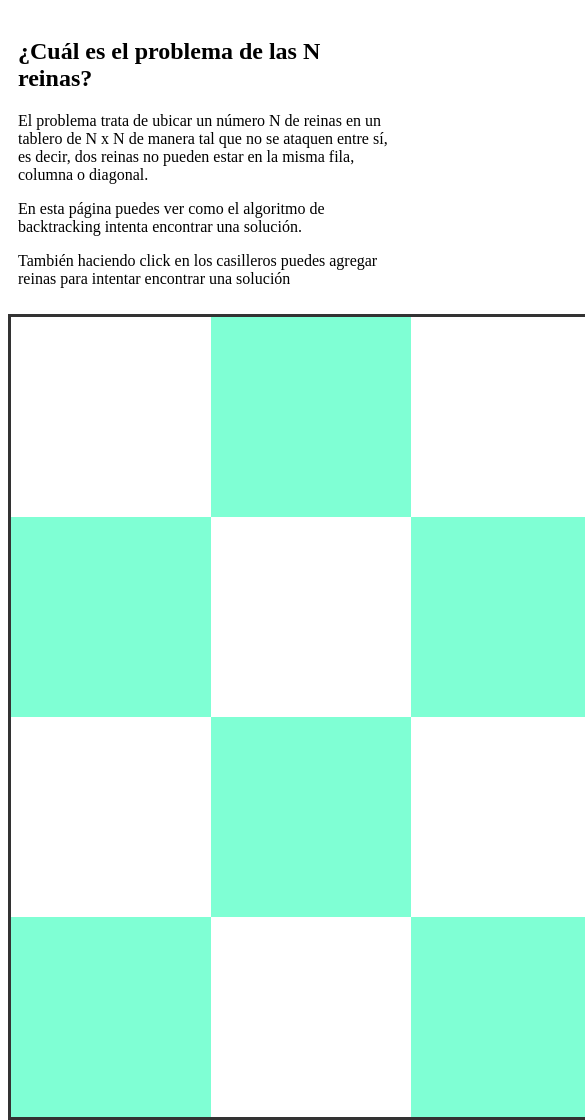
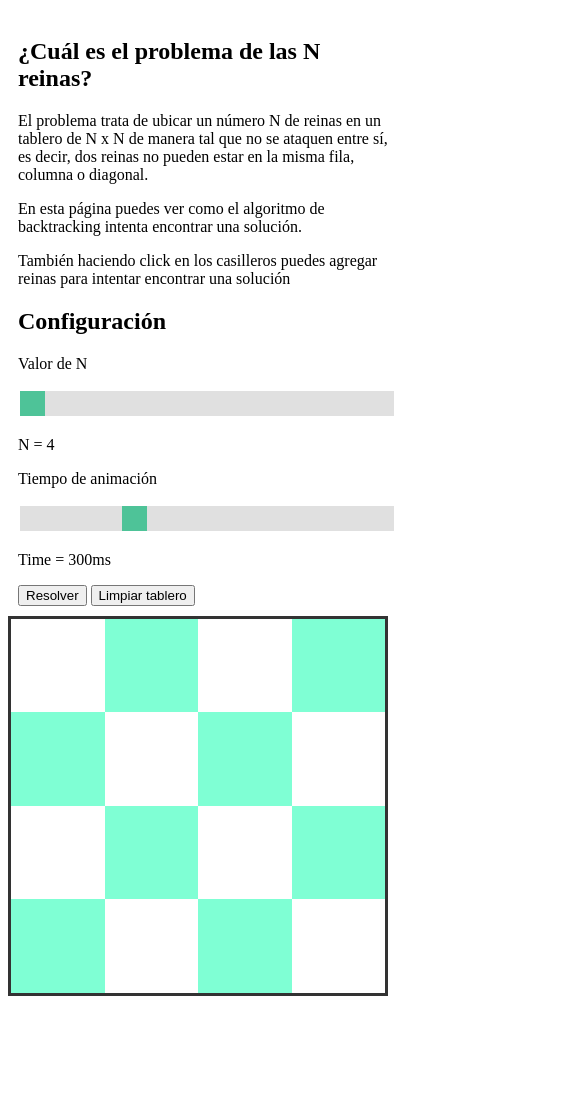
Before and after one commit to RomanLupiano/NReinas, a plain HTML site: page index.html in a window 390 px wide. Shown: the top 1120 px of the page, 585 px wide, since content can reach past the window. After the commit the page ends 996 px from the top, so only its background shows below. Drawn offline with Linux system fonts and the light colour scheme.

Commit message:
Reordenamiento de columnas

```diff
--- a/index.html
+++ b/index.html
@@ -9,22 +9,13 @@
 </head>
 <body>
 
-    <div class="row">
-
         <div class="column left">
             <h2>¿Cuál es el problema de las N reinas?</h2>
             <p>El problema trata de ubicar un número N de reinas en un tablero de N x N de manera tal que no se ataquen entre
                 sí, es decir, dos reinas no pueden estar en la misma fila, columna o diagonal.</p>
             <p>En esta página puedes ver como el algoritmo de backtracking intenta encontrar una solución.</p>
             <p>También haciendo click en los casilleros puedes agregar reinas para intentar encontrar una solución</p>
-        </div>
 
-        <div id="board" class="container column">
-
-        </div>
-
-
-        <div class="column right">
             <h2>Configuración</h2>
             <p>Valor de N</p>
             <div class="slidecontainer">
@@ -40,7 +31,10 @@
             <input id="clean" type="button" value="Limpiar tablero" onclick="modifyBoard()" />
 
         </div>
-    </div>
+
+        <div id="board" class="container column">
+
+        </div>
 
     <script src="script.js"></script>
 
--- a/script.js
+++ b/script.js
@@ -48,10 +48,10 @@ function cellClicked(id){
 }
 
 function modifyGrid() {
-    let board = document.getElementById("board")
-    board.style.gridTemplateColumns = "repeat("+ N +", " + 800/N + "px)"
-    board.style.gridTemplateRows = "repeat("+ N +", " + 800/N + "px)"
-    board.style.fontSize = 800/N + "px"
+    let size = boardElement.offsetWidth - 6
+    boardElement.style.gridTemplateColumns = "repeat("+ N +", " + size/N + "px)"
+    boardElement.style.gridTemplateRows = "repeat("+ N +", " + size/N + "px)"
+    boardElement.style.fontSize = size/N + "px"
 }
 
 var Nslider = document.getElementById("Nslider");
@@ -76,6 +76,10 @@ timeSlider.oninput = function() {
 //Default status
 modifyGrid()
 modifyBoard()
+
+addEventListener("resize", (event) => {});
+
+onresize = (event) => {modifyGrid()};
 
 
 function printSolution(board)
--- a/style.css
+++ b/style.css
@@ -1,8 +1,7 @@
 .container {
-  width: 800px;
+  width: 100%;
+  max-width: 800px;
   display: grid;
-  grid-template-columns: repeat(4, 200px);
-  grid-template-rows: repeat(4, 200px);
   border: solid #333;
   text-align: center;
 }
@@ -19,21 +18,24 @@
   float: left;
 }
 
-.left, .right {
-  width: 25%;
+.left{
+  width: 50%;
   margin: 10px 10px 10px;
 }
 
-.middle {
+.right {
   width: 50%;
 }
 
-@media screen and (max-width: 600px) {
-  .left, .right, .middle {
+@media screen and (max-width: 800px) {
+  .left, .right {
+    width: 100%;
+  }
+
+  .container{
     width: 100%;
   }
 }
-
 
 .slidecontainer {
   width: 100%; /* Width of the outside container */
@@ -44,6 +46,7 @@
   -webkit-appearance: none;  /* Override default CSS styles */
   appearance: none;
   width: 100%; /* Full-width */
+  max-width: 800px;
   height: 25px; /* Specified height */
   background: #d3d3d3; /* Grey background */
   outline: none; /* Remove outline */
```
